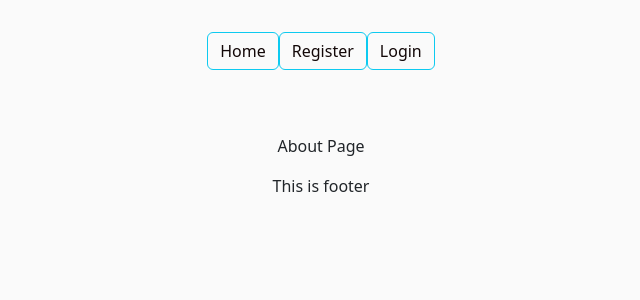
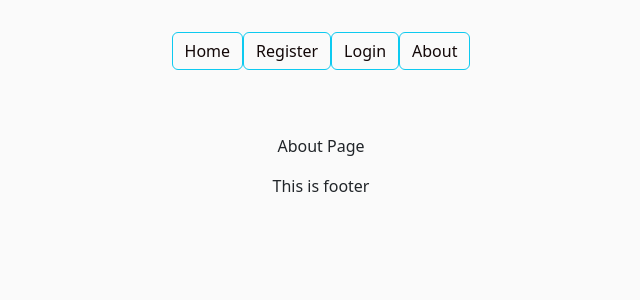
Before and after one commit to Viposha/iflask, a Flask app: page /about in a window 1280 px wide. Shown: the top 300 px of the page, without its empty margins (319-959 px from the left). Run offline with Flask 2, Linux system fonts and the light colour scheme.

Commit message:
Add About page

```diff
--- a/iflask/templates/layout.html
+++ b/iflask/templates/layout.html
@@ -22,10 +22,12 @@
             <li class="nav-item "><a href="{{url_for('new_post')}}" class="btn btn-outline-info">New Post</a></li>
             <li class="nav-item "><a href="{{url_for('account')}}" class="btn btn-outline-info">Account</a></li>
             <li class="nav-item "><a href="{{url_for('logout_page')}}" class="btn btn-outline-info">Logout</a></li>
+            <li class="nav-item "><a href="{{url_for('about')}}" class="btn btn-outline-info">About</a></li>
         {% else %}
             <li class="nav-item"><a href="{{url_for('home')}}" class="btn btn-outline-info">Home</a></li>
             <li class="nav-item"><a href="{{url_for('register')}}" class="btn btn-outline-info">Register</a></li>
             <li class="nav-item"><a href="{{url_for('login')}}" class="btn btn-outline-info">Login</a></li>
+            <li class="nav-item "><a href="{{url_for('about')}}" class="btn btn-outline-info">About</a></li>
         {% endif %}
     </ul>
 </header>
```
